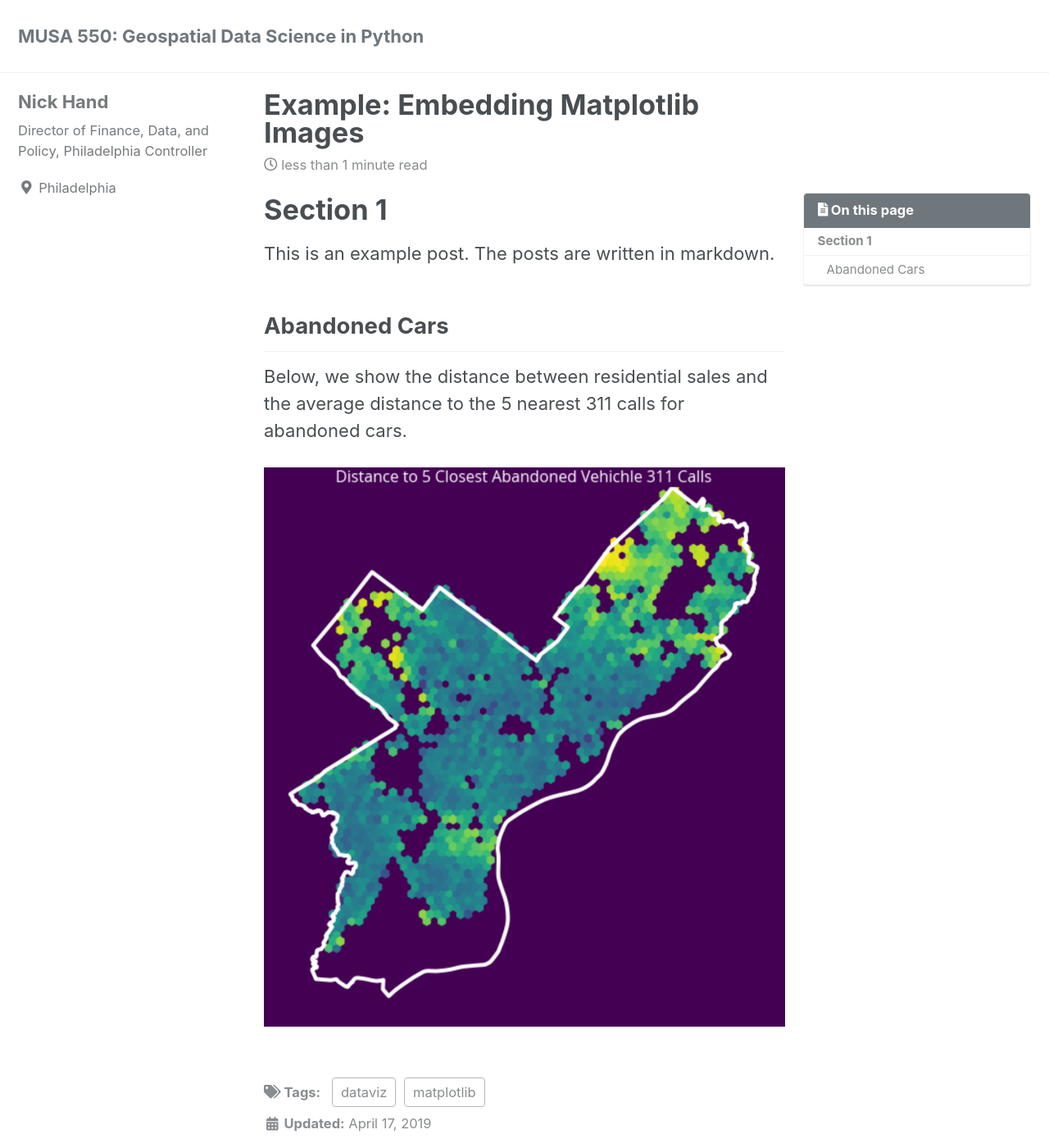
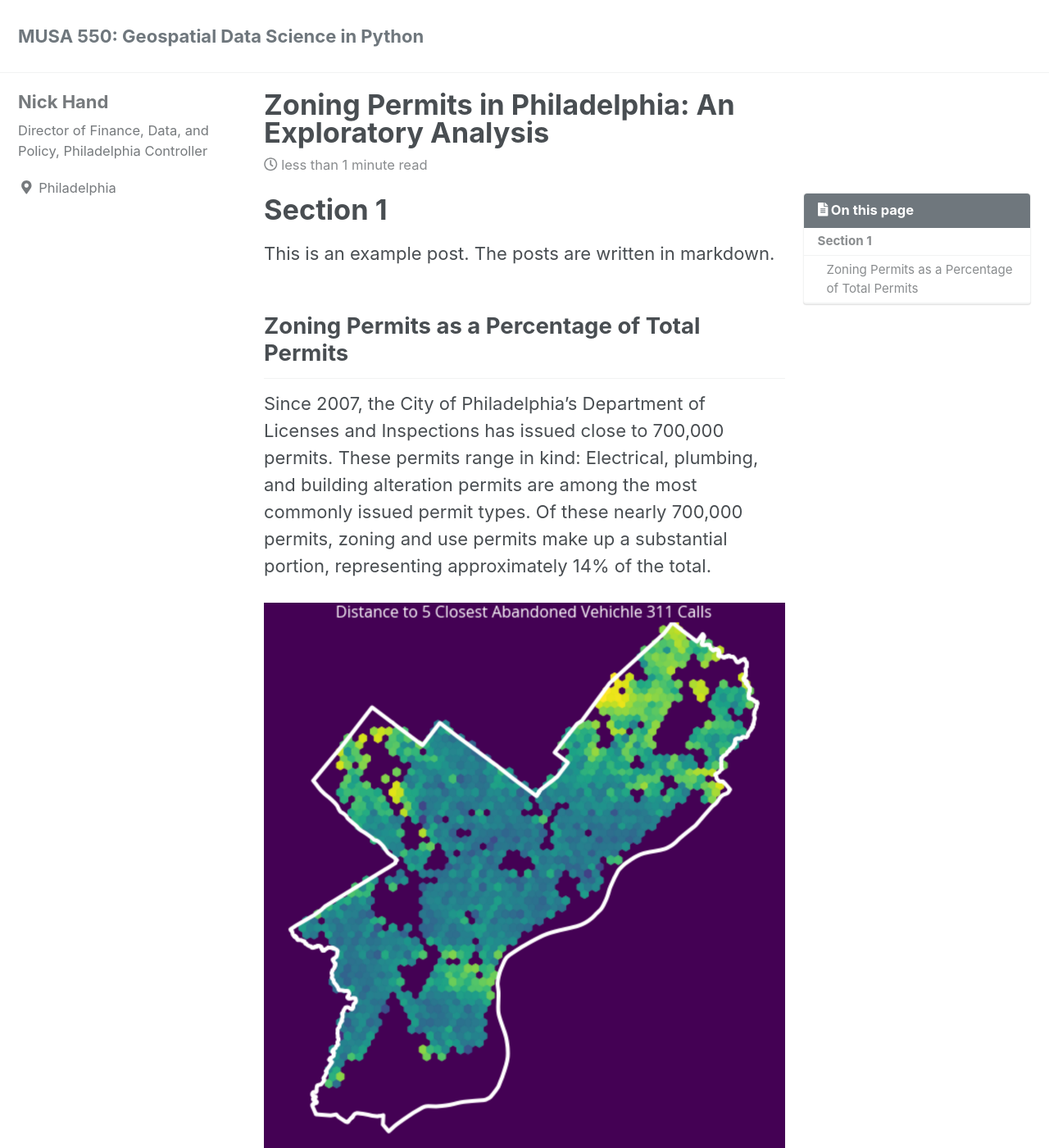
Before and after one commit to maxmasudafarkas/Philadelphia_Entitlements_Analysis, a Jekyll site: the page built from _posts/2019-04-17-example-post.md, in a window 1280 px wide and 1400 px high. Shown: the whole window at 82% size. Built offline with Jekyll 4.4.1, drawn with Linux system fonts in a browser that asks for light colours; cached includes are drawn as plain includes; nearby versions of some CDN libraries; a script that is not in the unit is left out.

Commit message:
Update 2019-04-17-example-post.md

```diff
--- a/_posts/2019-04-17-example-post.md
+++ b/_posts/2019-04-17-example-post.md
@@ -1,9 +1,9 @@
 ---
-title: "Example: Embedding Matplotlib Images"
-date: 2019-04-17
+title: "Zoning Permits in Philadelphia: An Exploratory Analysis"
+date: 2020-12-17
 published: true
 tags: [dataviz, matplotlib]
-excerpt: "This is an example blog post"
+excerpt: "This post takes a global view of zoning permits issued in Philadelphia, drawing from the Department of Licenses and Inspections' permits dataset."
 toc: true
 toc_sticky: true
 ---
@@ -12,8 +12,8 @@ toc_sticky: true
 
 This is an example post. The posts are written in markdown.
 
-## Abandoned Cars
+## Zoning Permits as a Percentage of Total Permits
 
-Below, we show the distance between residential sales and the average distance to the 5 nearest 311 calls for abandoned cars.
+Since 2007, the City of Philadelphia's Department of Licenses and Inspections has issued close to 700,000 permits. These permits range in kind: Electrical, plumbing, and building alteration permits are among the most commonly issued permit types. Of these nearly 700,000 permits, zoning and use permits make up a substantial portion, representing approximately 14% of the total.
 
 ![distances-abandoned-cars]({{ site.url }}{{ site.baseurl }}/assets/images/distance_to_abandoned_cars.png)
```
